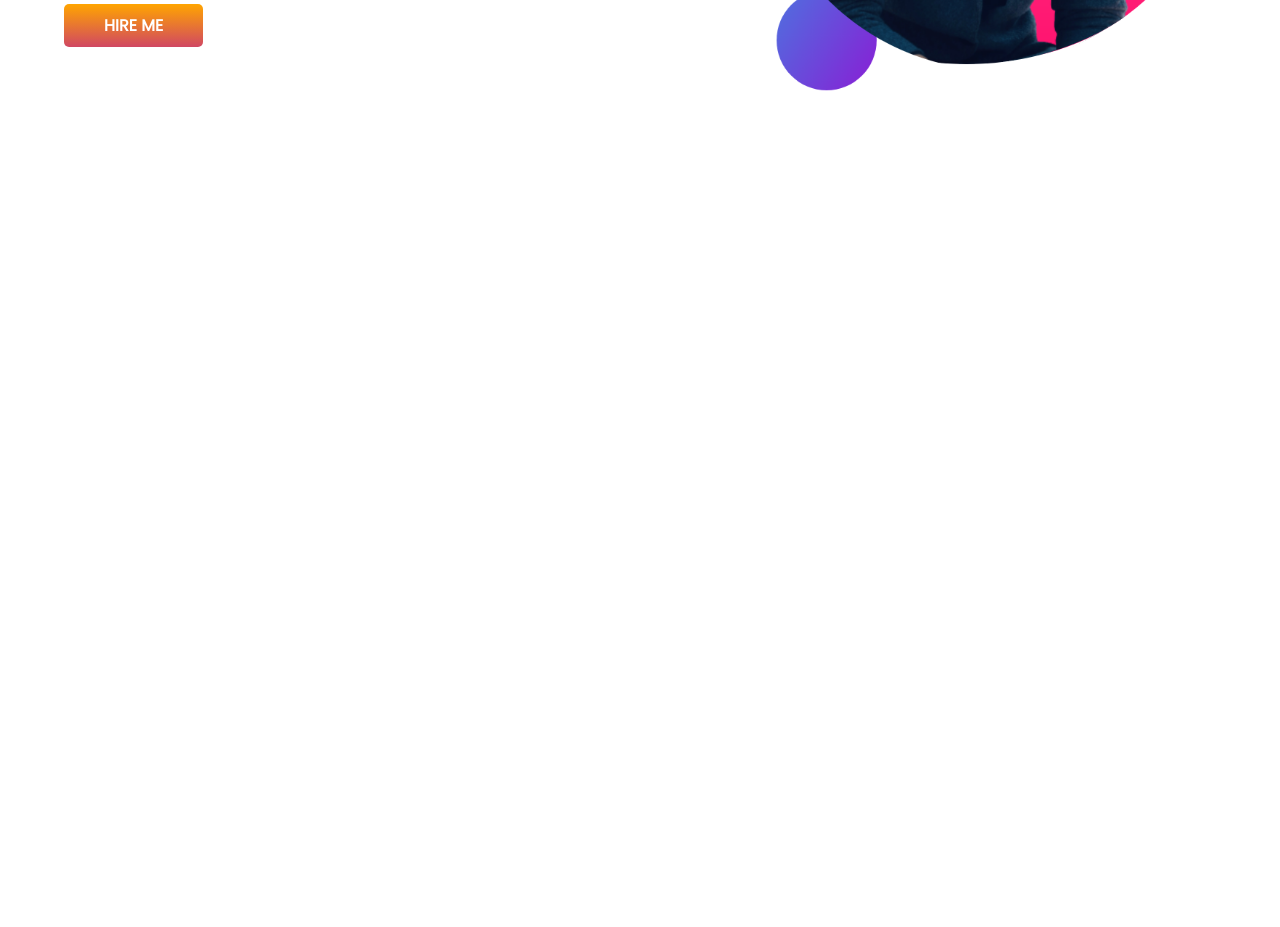
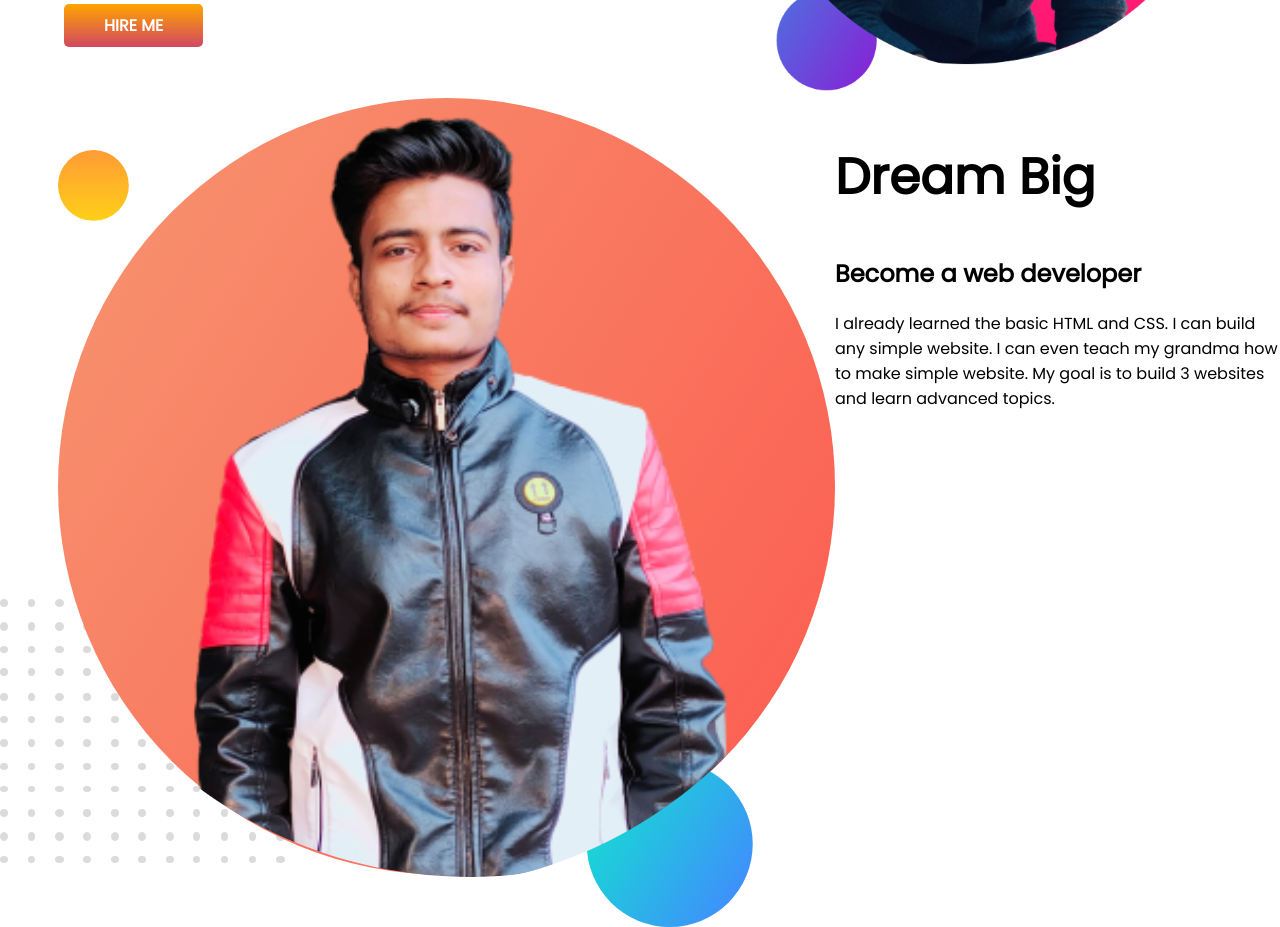
Before and after one commit to Amirhamja48/developer-protfolio, a plain HTML site: page index.html in a window 1280 px wide. Shown: the part 407-1334 px from the top of the page. Before the commit the page ends 800 px from the top, so only its background shows below. Drawn offline with Linux system fonts and the light colour scheme.

Commit message:
section2

```diff
--- a/index.html
+++ b/index.html
@@ -23,5 +23,15 @@
           <img src="images/amirhamja-pic.png" alt="picture">
         </div>
     </section>
+    <section>
+        <div>
+          <img src="images/amirhamja2-pic.png" alt="">
+        </div>
+        <div>
+          <h1>Dream Big</h1>
+          <h2>Become a web developer</h2>
+          <p>I already learned the basic HTML and CSS. I can build any simple website. I can even teach my grandma how to make simple website. My goal is to build 3 websites and learn advanced topics.</p>
+        </div>
+    </section>
 </body>
 </html>
```
Also changed, not shown: images/amirhamja2-pic.png (added), images/me.jpeg (deleted), images/my-bg.png (deleted).
